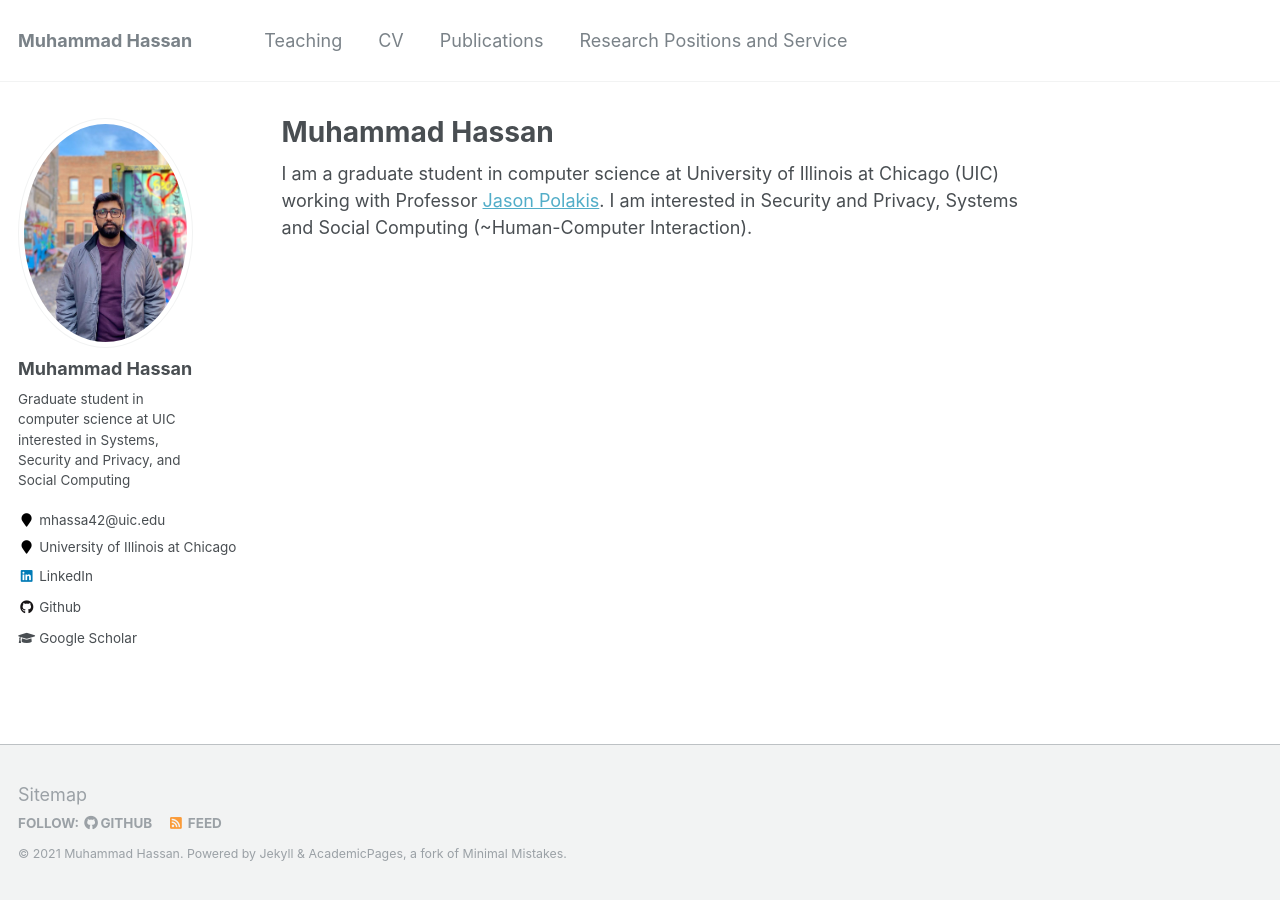
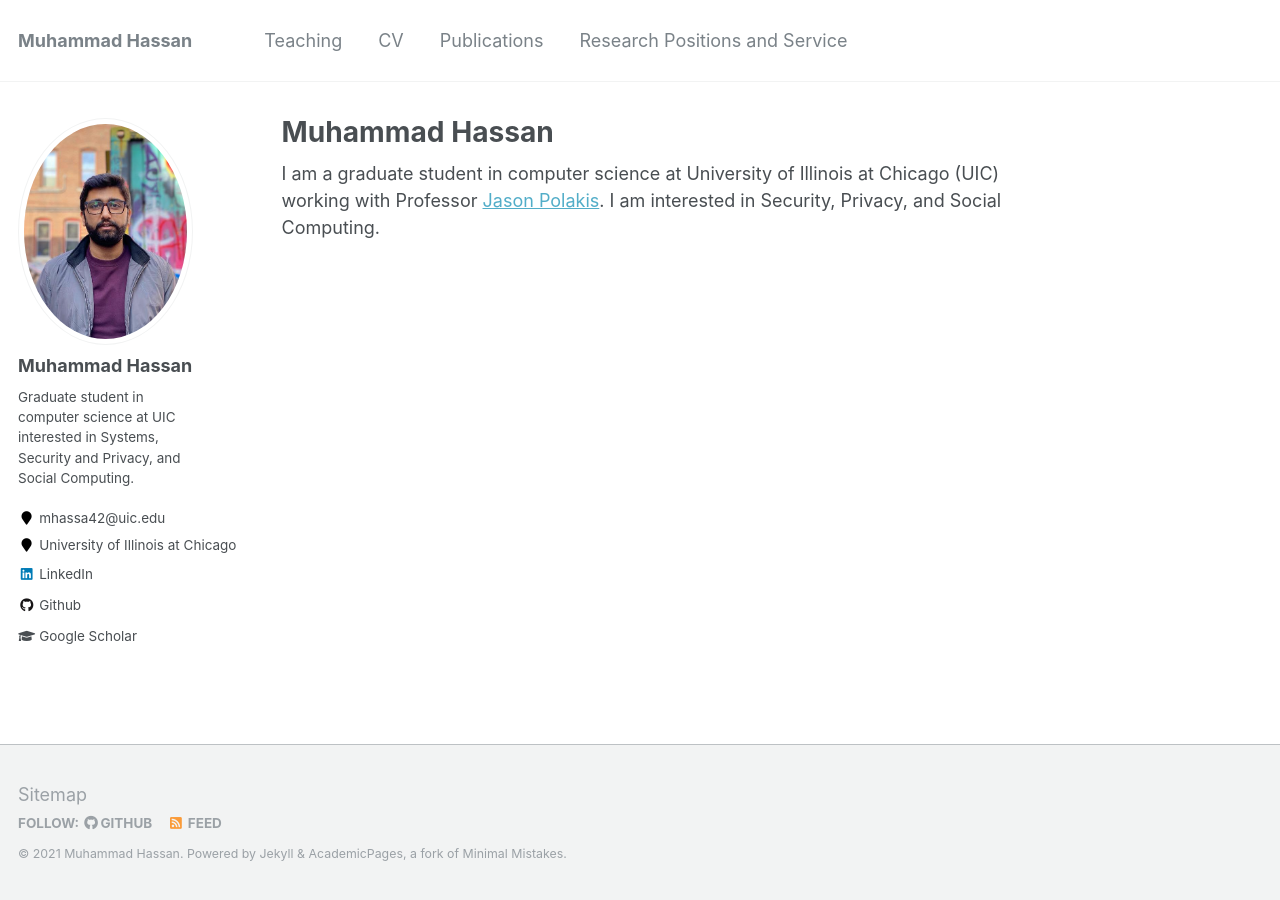
Before and after one commit to madil27/madil27.github.io, a Jekyll site: the page built from _pages/about.md, in a window 1280 px wide. Built offline with Jekyll 4.4.1, drawn with Linux system fonts in a browser that asks for light colours.

Commit message:
edit picture

```diff
--- a/_config.yml
+++ b/_config.yml
@@ -82,7 +82,7 @@ analytics:
 author:
   name             : "Muhammad Hassan"
   avatar           : "hassan_2021_1.jpeg"
-  bio              : "Graduate student in computer science at UIC interested in Systems, Security and Privacy, and Social Computing "
+  bio              : "Graduate student in computer science at UIC interested in Systems, Security and Privacy, and Social Computing."
   location         : "mhassa42@uic.edu"
   employer         : "University of Illinois at Chicago"
   pubmed           :
--- a/_pages/about.md
+++ b/_pages/about.md
@@ -8,7 +8,6 @@ redirect_from:
   - about.html
 ---
 
-I am a graduate student in computer science at University of Illinois at Chicago (UIC) working with Professor [Jason Polakis](https://www.cs.uic.edu/~polakis/aboutme/).
-I am interested in Security and Privacy, Systems and Social Computing (~Human-Computer Interaction).
+I am a graduate student in computer science at University of Illinois at Chicago (UIC) working with Professor [Jason Polakis](https://www.cs.uic.edu/~polakis/aboutme/). I am interested in Security, Privacy, and Social Computing.
 
 <!-- <img src="/images/Bhalerao2021.jpeg" width="200"> -->
```
Also changed, not shown: README.md (+2 -2 lines), images/_hassan_2021_1.jpeg (added), images/hassan_2021_1.jpeg, 8 other files.
